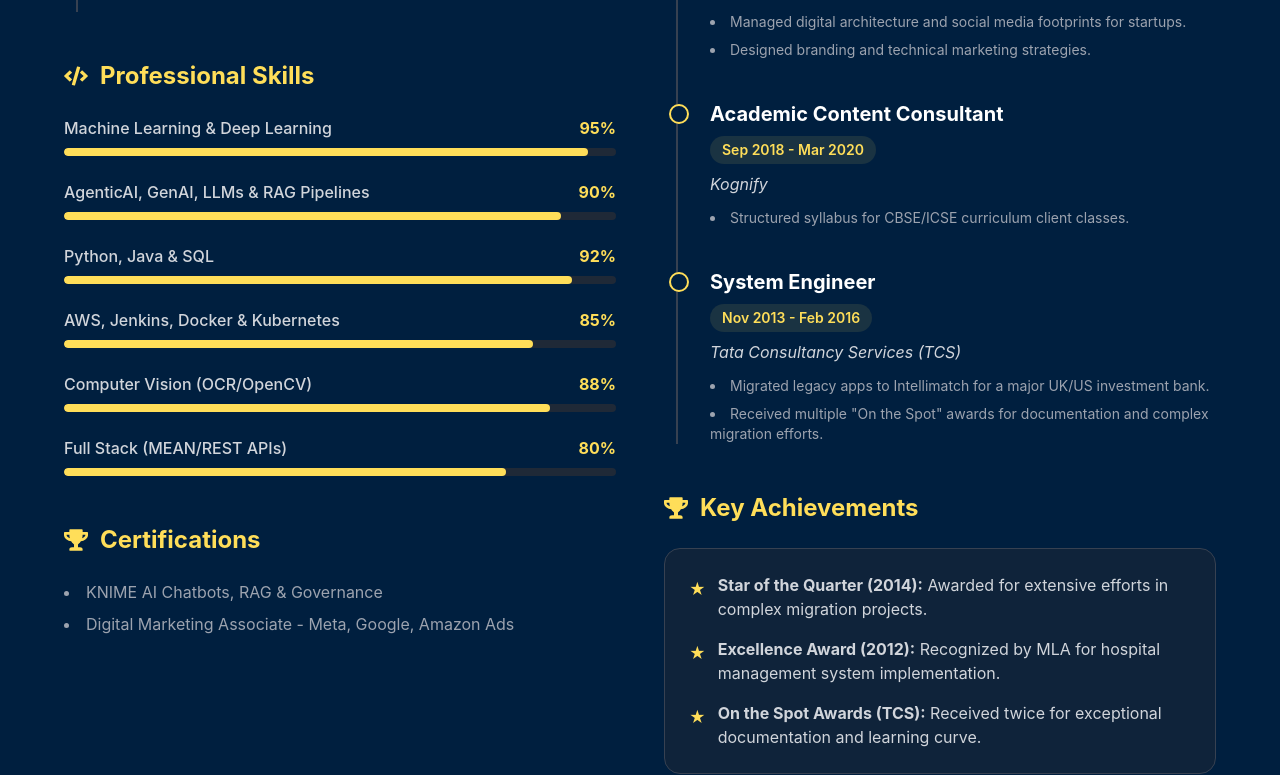
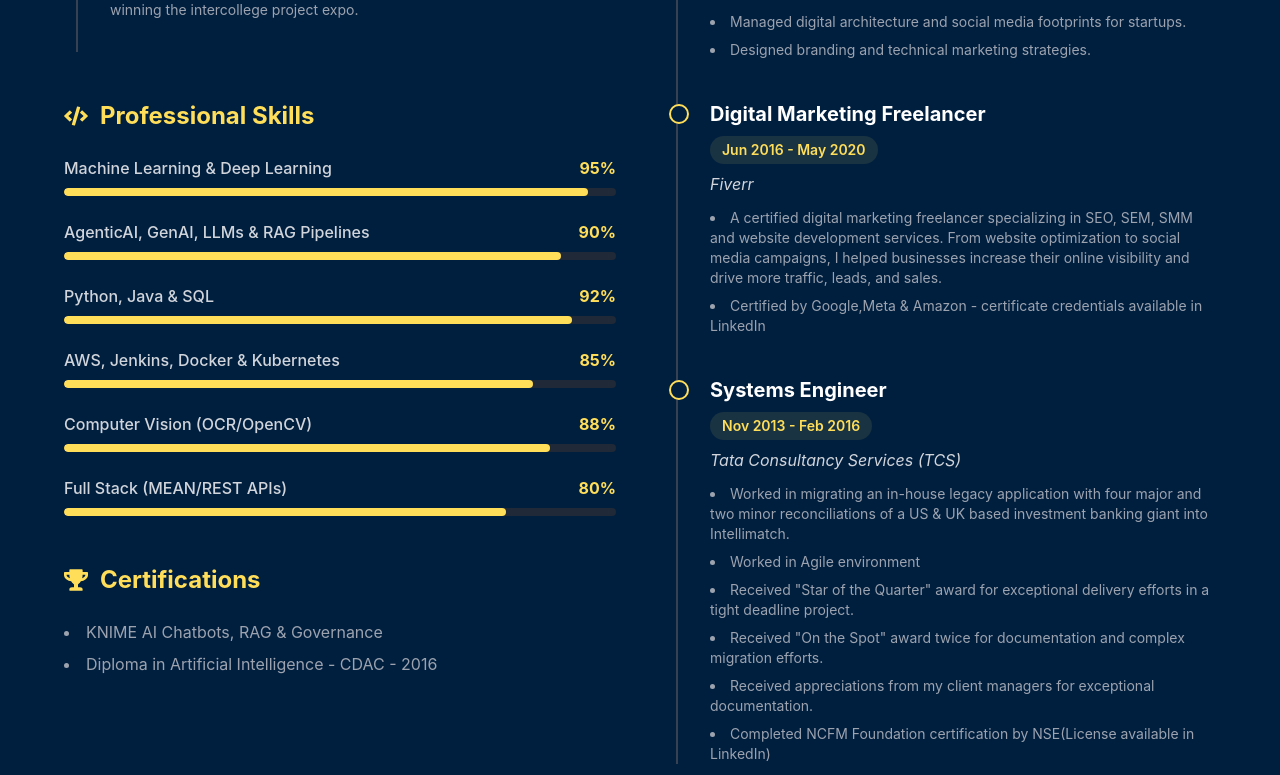
Before and after one commit to aishwaryaarunachalam/portfolio-site-react, a React (Vite) app: page /portfolio-site-react/resume in a window 1280 px wide. Shown: the part 706-1481 px from the top of the page. Built offline with nearby package versions, Linux system fonts and the light colour scheme.

Commit message:
regular update

```diff
--- a/src/pages/Resume.jsx
+++ b/src/pages/Resume.jsx
@@ -66,7 +66,7 @@ const Resume = () => {
                   </div>
                   <p className="text-gray-300 italic mb-2">C-DAC, Bangalore</p>
                   <p className="text-gray-400 text-sm">
-                    Graduated top of class (86.7%). Built "MediMitra", a context-aware agentic healthcare chatbot combining RAG, OCR, and AWS.
+                    Graduated with 8.67 CGPA. Built "MediMitra", a context-aware healthcare agent that has RAG architecture & AWS implementation. It uses SuryaOCR, Mistral-instruct LLM, Pubmed-BERT based LLM for RAG, PGVector for Vector Store.
                   </p>
                 </div>
 
@@ -119,7 +119,7 @@ const Resume = () => {
               </h3>
               <ul className="list-disc list-inside text-gray-400 space-y-2">
                 <li>KNIME AI Chatbots, RAG & Governance</li>
-                <li>Digital Marketing Associate - Meta, Google, Amazon Ads</li>
+                <li> Diploma in Artificial Intelligence - CDAC - 2016</li>
               </ul>
             </div>
           </div>
@@ -166,27 +166,32 @@ const Resume = () => {
                 {/* Job 3 */}
                 <div className="relative">
                   <span className="absolute -left-[41px] top-1 h-5 w-5 rounded-full border-2 border-primary bg-dark"></span>
-                  <h4 className="text-xl font-bold text-white">Academic Content Consultant</h4>
+                  <h4 className="text-xl font-bold text-white">Digital Marketing Freelancer</h4>
                   <div className="inline-block bg-primary/10 text-primary px-3 py-1 rounded-full text-sm font-semibold my-2">
-                    Sep 2018 - Mar 2020
+                    Jun 2016 - May 2020
                   </div>
-                  <p className="text-gray-300 italic mb-3">Kognify</p>
+                  <p className="text-gray-300 italic mb-3">Fiverr</p>
                   <ul className="list-disc list-inside text-gray-400 text-sm space-y-2">
-                    <li>Structured syllabus for CBSE/ICSE curriculum client classes.</li>
+                    <li>A certified digital marketing freelancer specializing in SEO, SEM, SMM and website development services. From website optimization to social media campaigns, I helped businesses increase their online visibility and drive more traffic, leads, and sales.</li>
+                    <li>Certified by Google,Meta & Amazon - certificate credentials available in LinkedIn</li>
                   </ul>
                 </div>
 
                 {/* Job 4 */}
                 <div className="relative">
                   <span className="absolute -left-[41px] top-1 h-5 w-5 rounded-full border-2 border-primary bg-dark"></span>
-                  <h4 className="text-xl font-bold text-white">System Engineer</h4>
+                  <h4 className="text-xl font-bold text-white">Systems Engineer</h4>
                   <div className="inline-block bg-primary/10 text-primary px-3 py-1 rounded-full text-sm font-semibold my-2">
                     Nov 2013 - Feb 2016
                   </div>
                   <p className="text-gray-300 italic mb-3">Tata Consultancy Services (TCS)</p>
                   <ul className="list-disc list-inside text-gray-400 text-sm space-y-2">
-                    <li>Migrated legacy apps to Intellimatch for a major UK/US investment bank.</li>
-                    <li>Received multiple "On the Spot" awards for documentation and complex migration efforts.</li>
+                    <li>Worked in migrating an in-house legacy application with four major and two minor reconciliations of a US & UK based investment banking giant into Intellimatch.</li>
+                    <li>Worked in Agile environment </li>
+                    <li>Received "Star of the Quarter" award for exceptional delivery efforts in a tight deadline project.</li>
+                    <li>Received "On the Spot" award twice for documentation and complex migration efforts.</li>
+                    <li>Received appreciations from my client managers for exceptional documentation.</li>
+                    <li>Completed NCFM Foundation certification by NSE(License available in LinkedIn)</li>
                   </ul>
                 </div>
 
```
